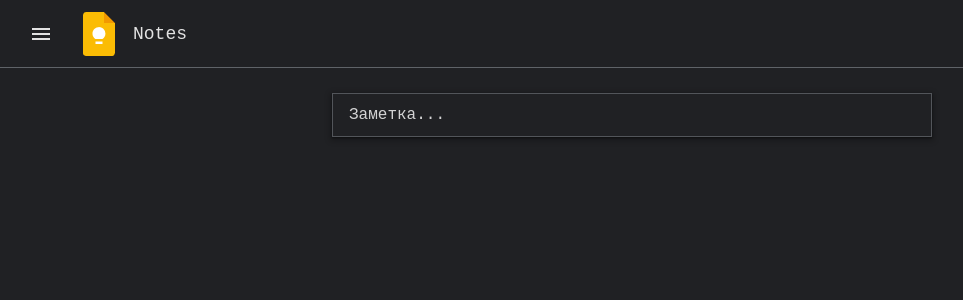
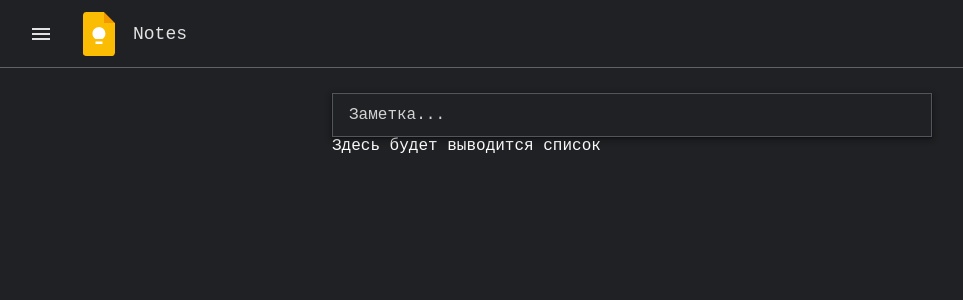
Before and after one commit to drepnikov/her, a React (Create React App) app in the folder react-notes/: page / in a window 1280 px wide. Shown: the top 300 px of the page, without its empty margins (8-971 px from the left). Built offline with nearby package versions, Linux system fonts and the light colour scheme.

Commit message:
react-notes

```diff
--- a/react-notes/src/components/App.tsx
+++ b/react-notes/src/components/App.tsx
@@ -1,7 +1,7 @@
 import React from "react";
 import css from "./App.module.scss";
 import { Navbar } from "src/components/Navbar/Navbar";
-import { AddNote } from "src/components/AddNote/AddNote";
+import { NoteList } from "src/components/NoteList/NoteList";
 
 const App = () => {
   return (
@@ -10,7 +10,7 @@ const App = () => {
         <Navbar />
       </header>
       <main className={css.mainContent}>
-        <AddNote />
+        <NoteList />
       </main>
     </div>
   );
--- /dev/null
+++ b/react-notes/src/components/NoteList/AddNote/AddNote.module.scss
@@ -0,0 +1,3 @@
+.inputContainer {
+  padding: 10px 0;
+}
--- a/react-notes/src/components/AddNote/AddNote.tsx
+++ b/react-notes/src/components/NoteList/AddNote/AddNote.tsx
@@ -1,21 +1,23 @@
 import * as React from "react";
 import { useRef, useState } from "react";
-import css from "./AddNote.module.scss";
+import css from "src/components/NoteList/AddNote/AddNote.module.scss";
 import { InputText } from "src/components/inputs/InputText/InputText";
 import { useOutsideClick } from "src/hooks/useOutsideHook";
+import { NoteContainer } from "src/components/NoteList/NoteContainer/NoteContainer";
 
 interface IInputFieldProps {}
 
 const AddNote: React.FC<IInputFieldProps> = () => {
   const [inputMode, setInputMode] = useState(false);
-  const ref = useRef(null);
+  const ref = useRef<HTMLDivElement>(null);
 
   useOutsideClick(ref, () => {
     if (inputMode) setInputMode(false);
   });
 
   return (
-    <div ref={ref} className={css.addNote}>
+    //@ts-ignore //todo: Разрули!!!
+    <NoteContainer ref={ref}>
       {inputMode && (
         <div>
           <div className={css.inputContainer}>
@@ -28,7 +30,7 @@ const AddNote: React.FC<IInputFieldProps> = () => {
       )}
 
       {!inputMode && <div onClick={() => setInputMode(true)}>Заметка...</div>}
-    </div>
+    </NoteContainer>
   );
 };
 
--- a/react-notes/src/components/AddNote/AddNote.module.scss
+++ b/react-notes/src/components/NoteList/NoteContainer/NoteContainer.module.scss
@@ -1,14 +1,10 @@
-@import "src/css/theme";
+@import "../../../css/theme";
 
-.addNote {
+.noteContainer {
   padding: 12px 16px;
   width: 600px;
   box-shadow: 0 1px 2px 0 rgb(0 0 0 / 60%), 0 2px 6px 2px rgb(0 0 0 / 30%);
   border: 1px solid #5f6368;
 
-  @include secondaryText
+  @include secondaryText;
 }
-
-.inputContainer {
-  padding: 10px 0;
-}
--- /dev/null
+++ b/react-notes/src/components/NoteList/NoteContainer/NoteContainer.tsx
@@ -0,0 +1,17 @@
+import * as React from "react";
+import css from "./NoteContainer.module.scss";
+
+interface INoteContainerProps {}
+
+const NoteContainer = React.forwardRef<
+  HTMLDivElement | null,
+  INoteContainerProps
+>(({ children }, ref) => {
+  return (
+    <div ref={ref} className={css.noteContainer}>
+      {children}
+    </div>
+  );
+});
+
+export { NoteContainer };
--- /dev/null
+++ b/react-notes/src/components/NoteList/NoteList.tsx
@@ -0,0 +1,16 @@
+import * as React from "react";
+import { AddNote } from "src/components/NoteList/AddNote/AddNote";
+interface INoteListProps {}
+
+const NoteList: React.FC<INoteListProps> = () => {
+  return (
+    <div>
+      <div>
+        <AddNote />
+      </div>
+      <div>Здесь будет выводится список</div>
+    </div>
+  );
+};
+
+export { NoteList };
--- /dev/null
+++ b/react-notes/src/models/Note.ts
@@ -0,0 +1,4 @@
+export interface INote {
+  value: string;
+  fixed: boolean;
+}
```
